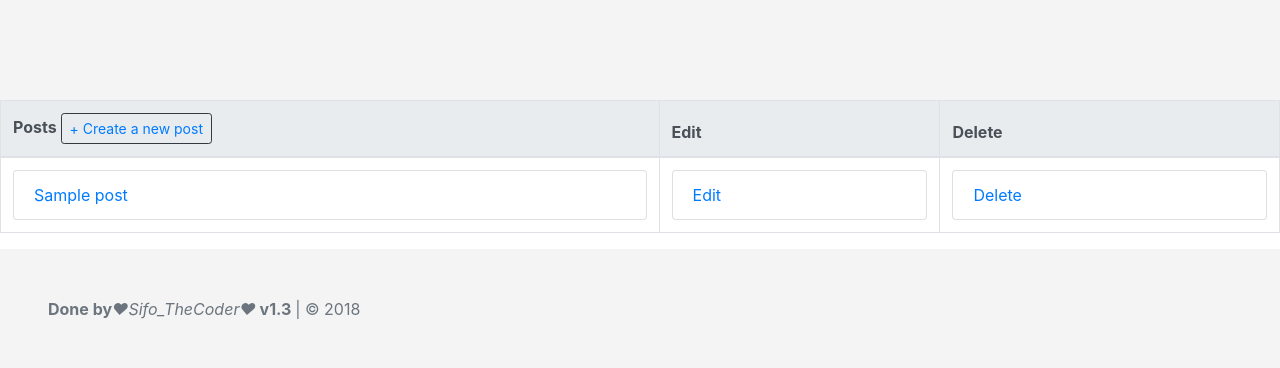
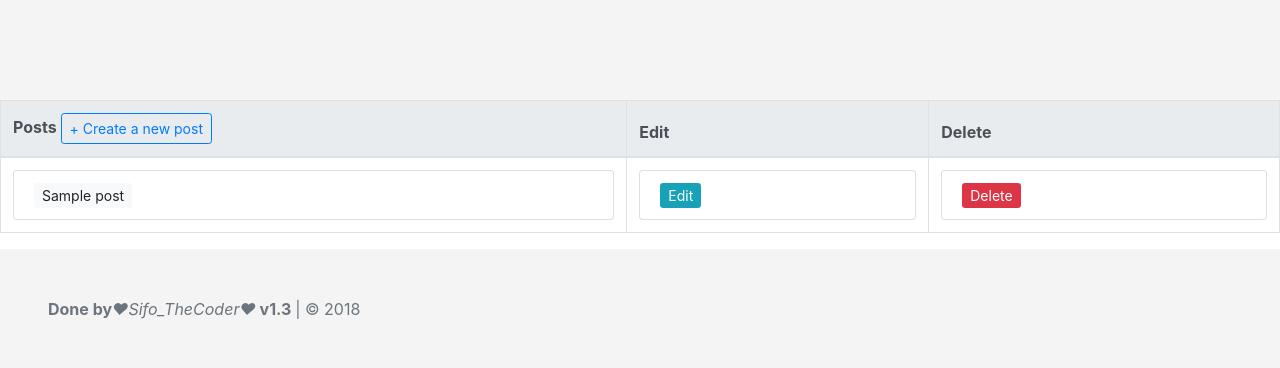
Before and after one commit to saifeddin1/forums-flask, a Flask app: page / in a window 1280 px wide. Shown: the part 56-424 px from the top of the page. Run offline with Flask 2, Linux system fonts and the light colour scheme; tables that the repository leaves empty hold one stand-in row (values such as "Sample post"); some libraries are stand-ins or nearby versions.

Commit message:
add buttons to home page

```diff
--- a/app/templates/index.html
+++ b/app/templates/index.html
@@ -47,7 +47,7 @@
       <thead class="thead-light">
         <tr>
           <th class="creation">
-            Posts <button type="button" class="btn btn-outline-dark btn-sm"><a href="{{ url_for('topic_add') }}"> + Create a new post</a></button>
+            Posts <button type="button" class="btn btn-outline-primary btn-sm"><a href="{{ url_for('topic_add') }}"> + Create a new post</a></button>
           </th>
           <th class="titles">Edit</th>
           <th>Delete</th>
@@ -58,21 +58,21 @@
           <td>
             <ul class="list-group">
               {% for post in posts %}
-                <li class="list-group-item"><a href="{{ url_for('topic_show', id = post.id) }}">{{ post.title }}</a></li>
+                <li class="list-group-item"><a class="btn-sm btn-light" href="{{ url_for('topic_show', id = post.id) }}">{{ post.title }}</a></li>
               {% endfor %}
             </ul>
           </td>
           <td>
             <ul class="list-group">
               {% for post in posts %}
-                <li class="list-group-item"><a href="{{ url_for('topic_edit', id = post.id) }}">Edit</a></li>
+                <li class="list-group-item"><a class="btn-sm btn-info" href="{{ url_for('topic_edit', id = post.id) }}">Edit</a></li>
               {% endfor %}
             </ul>
           </td>
           <td>
             <ul class="list-group">
               {% for post in posts %}
-                <li class="list-group-item"><a class="delete_topic" id="{{ post.id }}" href="#">Delete</a></li>
+                <li class="list-group-item"><a class="delete_topic btn-sm btn-danger" id="{{ post.id }}" href="#">Delete</a></li>
               {% endfor %}
             </ul>
           </td>
```
